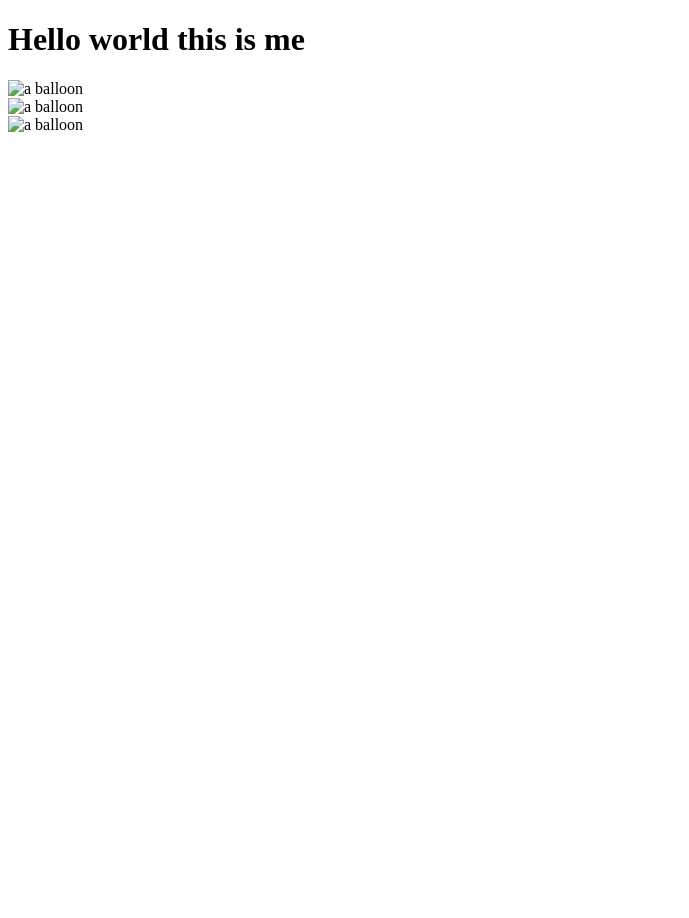
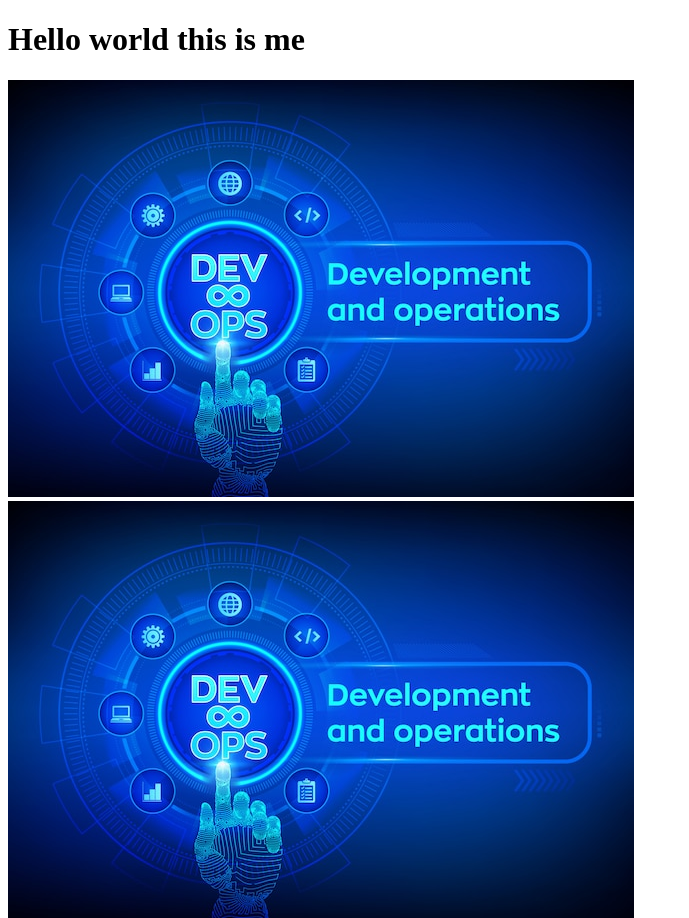
Before and after one commit to redashu/devops-test-app, a plain HTML site: page devops-app/index.html in a window 1280 px wide. Shown: the top 918 px of the page, without its empty margins (0-689 px from the left). Before the commit the page ends 800 px from the top, so only its background shows below. Drawn offline with Linux system fonts and the light colour scheme.

Commit message:
Update index.html

```diff
--- a/devops-app/index.html
+++ b/devops-app/index.html
@@ -10,9 +10,9 @@
     <h1>Hello world this is me </h1>
 
  <div class="wrapper">
-    <div class="box box1"><img src="balloon.jpg" alt="a balloon"></div>
-    <div class="box box2"><img src="balloon.jpg" alt="a balloon"></div>
-    <div class="box box3"><img src="balloon.jpg" alt="a balloon"></div>
+    <div class="box box1"><img src="dev.jpg" alt="a balloon"></div>
+    <div class="box box2"><img src="dev.jpg" alt="a balloon"></div>
+    <div class="box box3"><img src="dev.jpg" alt="a balloon"></div>
 </div>
 
 </body>
```
